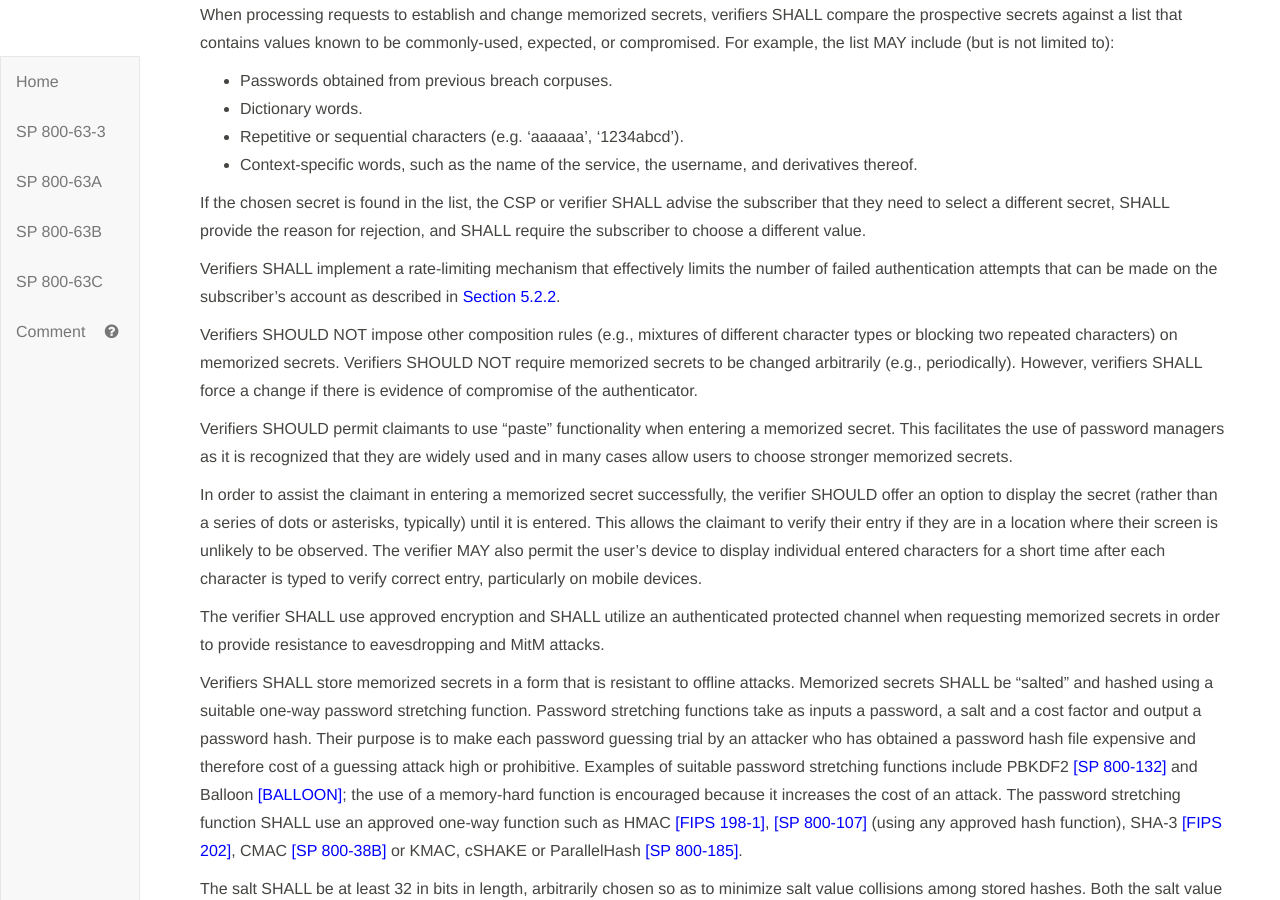
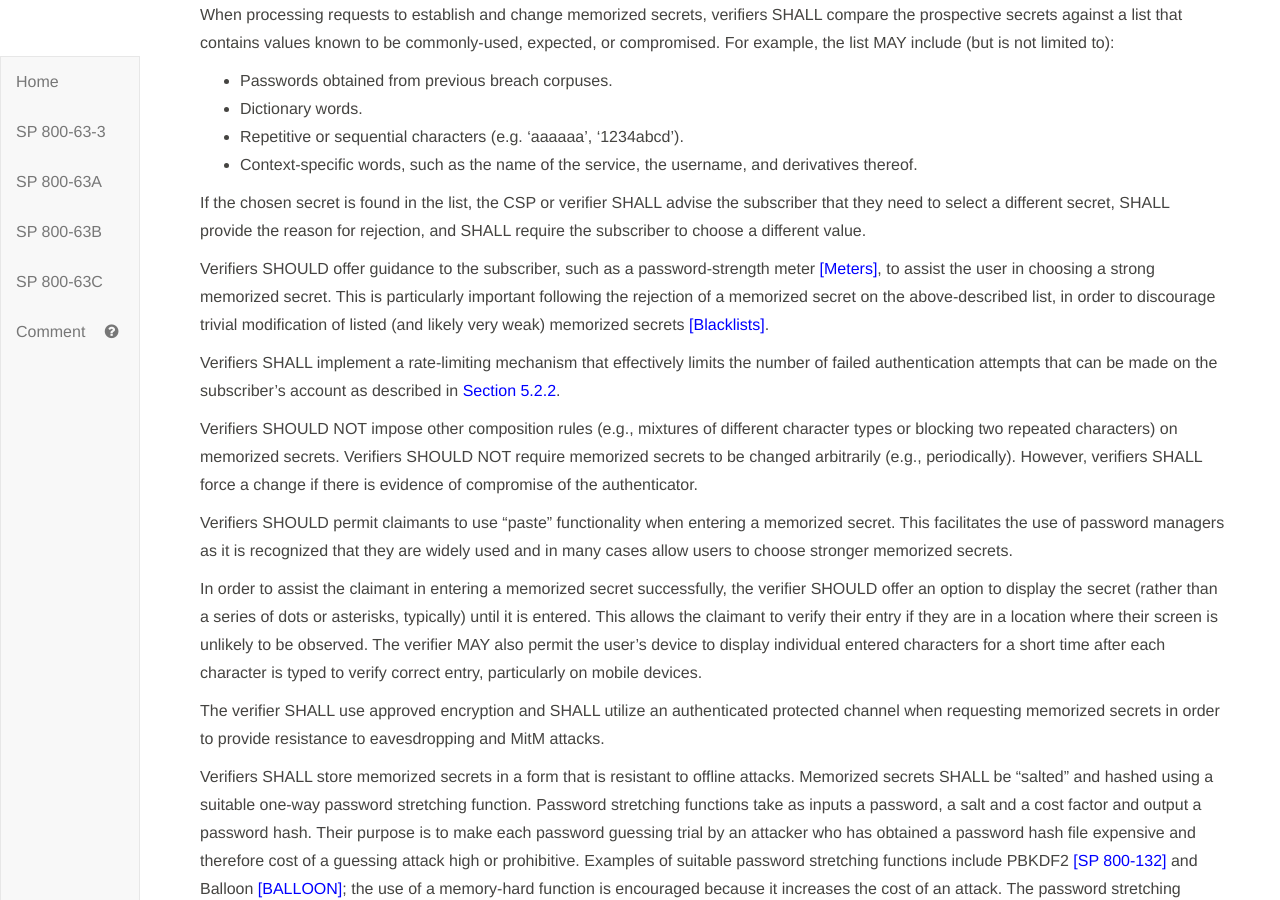
Before and after one commit to usnistgov/800-63-3, a Jekyll site: the page built from sp800-63b/sec5_authenticators.md, in a window 1280 px wide and 900 px high, scrolled down 1181 px. Built offline with Jekyll 4.4.1, drawn with Linux system fonts in a browser that asks for light colours; our own code applies the rules of GitHub Pages for plain Markdown files.

Commit message:
Recommend password meters. Closes #1295

```diff
--- a/sp800-63b/sec5_authenticators.md
+++ b/sp800-63b/sec5_authenticators.md
@@ -41,6 +41,8 @@ When processing requests to establish and change memorized secrets, verifiers SH
 * Context-specific words, such as the name of the service, the username, and derivatives thereof.
 
 If the chosen secret is found in the list, the CSP or verifier SHALL advise the subscriber that they need to select a different secret, SHALL provide the reason for rejection, and SHALL require the subscriber to choose a different value.
+
+Verifiers SHOULD offer guidance to the subscriber, such as a password-strength meter [[Meters]](#meters), to assist the user in choosing a strong memorized secret. This is particularly important following the rejection of a memorized secret on the above-described list, in order to discourage trivial modification of listed (and likely very weak) memorized secrets [[Blacklists]](#blacklists).
 
 Verifiers SHALL implement a rate-limiting mechanism that effectively limits the number of failed authentication attempts that can be made on the subscriber's account as described in [Section 5.2.2](#throttle).
 
```
Also changed, not shown: sp800-63b/references.md (+4 -0 lines).
